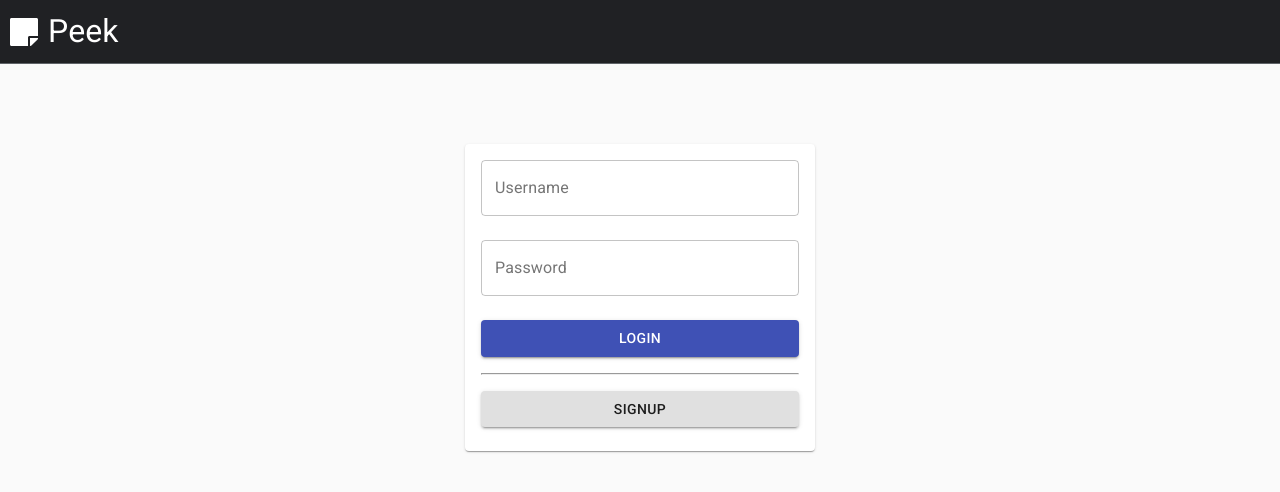
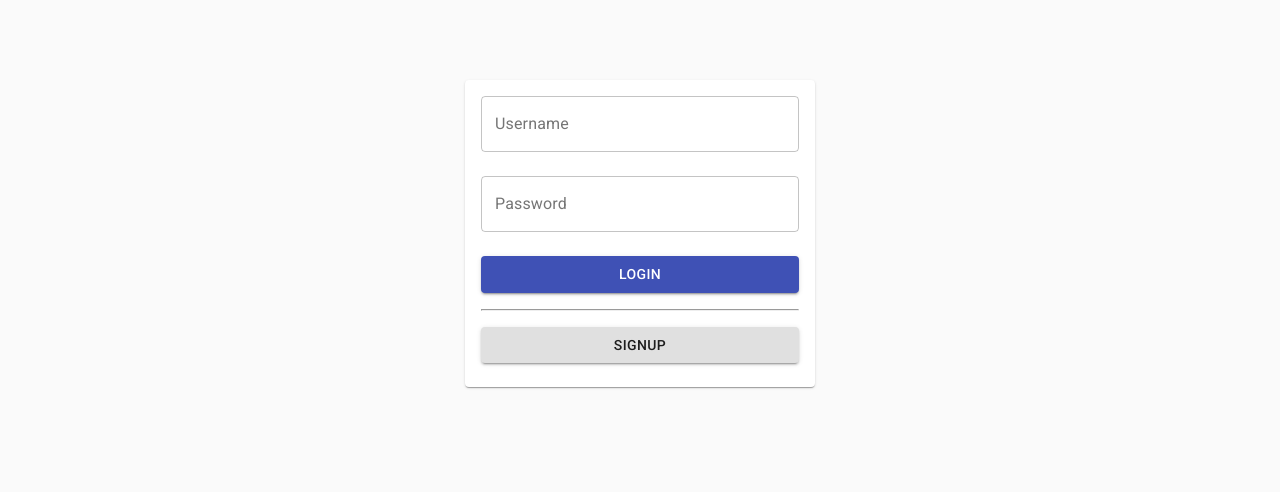
Before and after one commit to NanddoSalas/peek-client, a React (Create React App) app: page /login in a window 1280 px wide. Shown: the top 492 px of the page. Built offline with nearby package versions, Linux system fonts and the light colour scheme.

Commit message:
Delete Header component

```diff
--- a/src/App.js
+++ b/src/App.js
@@ -5,7 +5,6 @@ import { Router } from '@reach/router';
 import { LogIn } from './pages/LogIn';
 import { SignUp } from './pages/SignUp';
 
-import { Header } from './components/Header/index';
 import { AuthRoute } from './components/AuthRoute/index';
 import { Main } from './components/Main/index';
 
@@ -14,7 +13,6 @@ class App extends React.Component {
     return (
       <React.Fragment>
         <CssBaseline />
-        <Header />
         <Router>
           <AuthRoute path="/" component={Main} />
           <LogIn path="login" />
--- a/src/components/Header/index.js
+++ /dev/null
@@ -1,19 +0,0 @@
-import React from 'react';
-
-import { Head, Logo, TextLogo } from './styles';
-
-import { FontAwesomeIcon } from '@fortawesome/react-fontawesome';
-import { faStickyNote } from '@fortawesome/free-solid-svg-icons';
-
-function Header() {
-  return (
-    <Head>
-      <Logo>
-        <FontAwesomeIcon icon={faStickyNote} />
-        <TextLogo>Peek</TextLogo>
-      </Logo>
-    </Head>
-  );
-}
-
-export { Header };
--- a/src/components/Header/styles.js
+++ /dev/null
@@ -1,23 +0,0 @@
-import styled from 'styled-components';
-
-const Head = styled.div`
-  width: 100vw;
-  height: 64px;
-  background-color: #202124;
-  display: flex;
-  box-shadow: inset 0 -1px 0 0 #5f6368;
-`;
-
-const Logo = styled.div`
-  font-size: 32px;
-  color: white;
-  display: flex;
-  align-items: center;
-  padding-left: 10px;
-`;
-
-const TextLogo = styled.span`
-  margin-left: 10px;
-`;
-
-export { Head, Logo, TextLogo };
```
